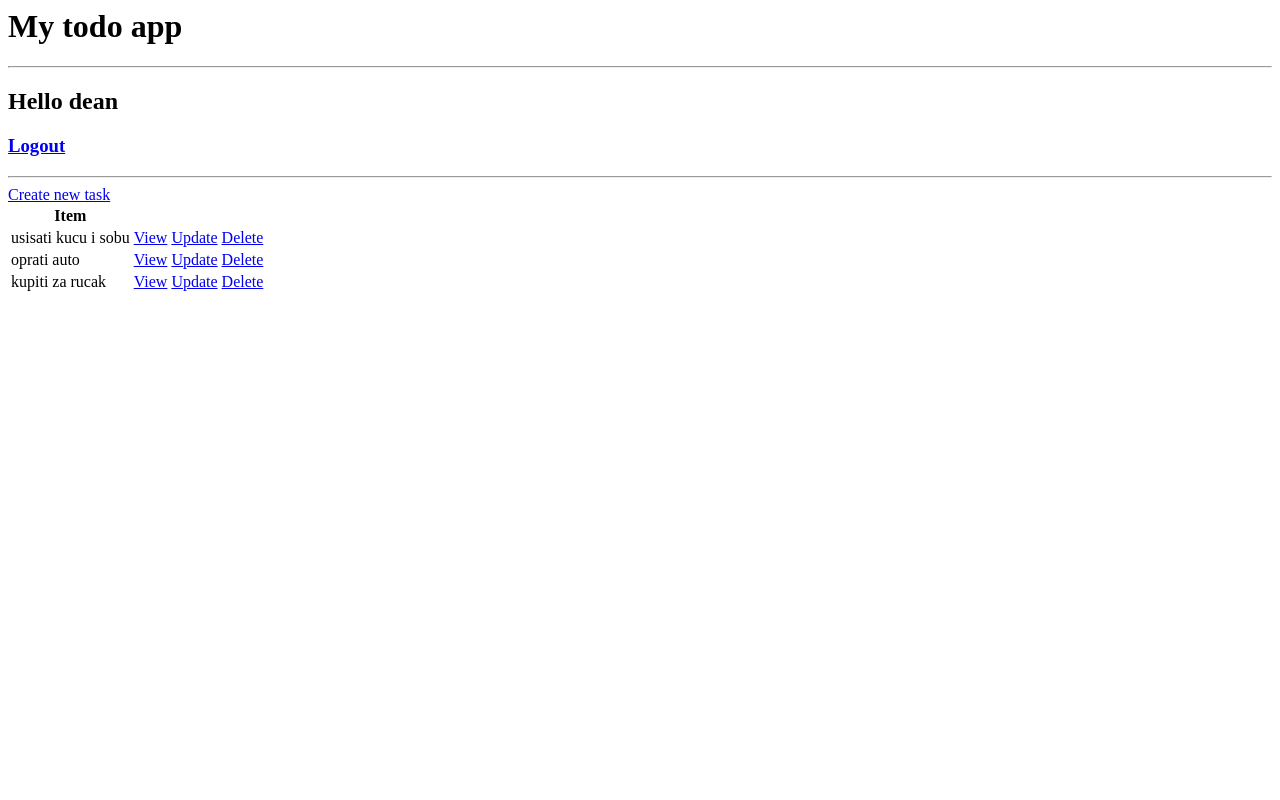
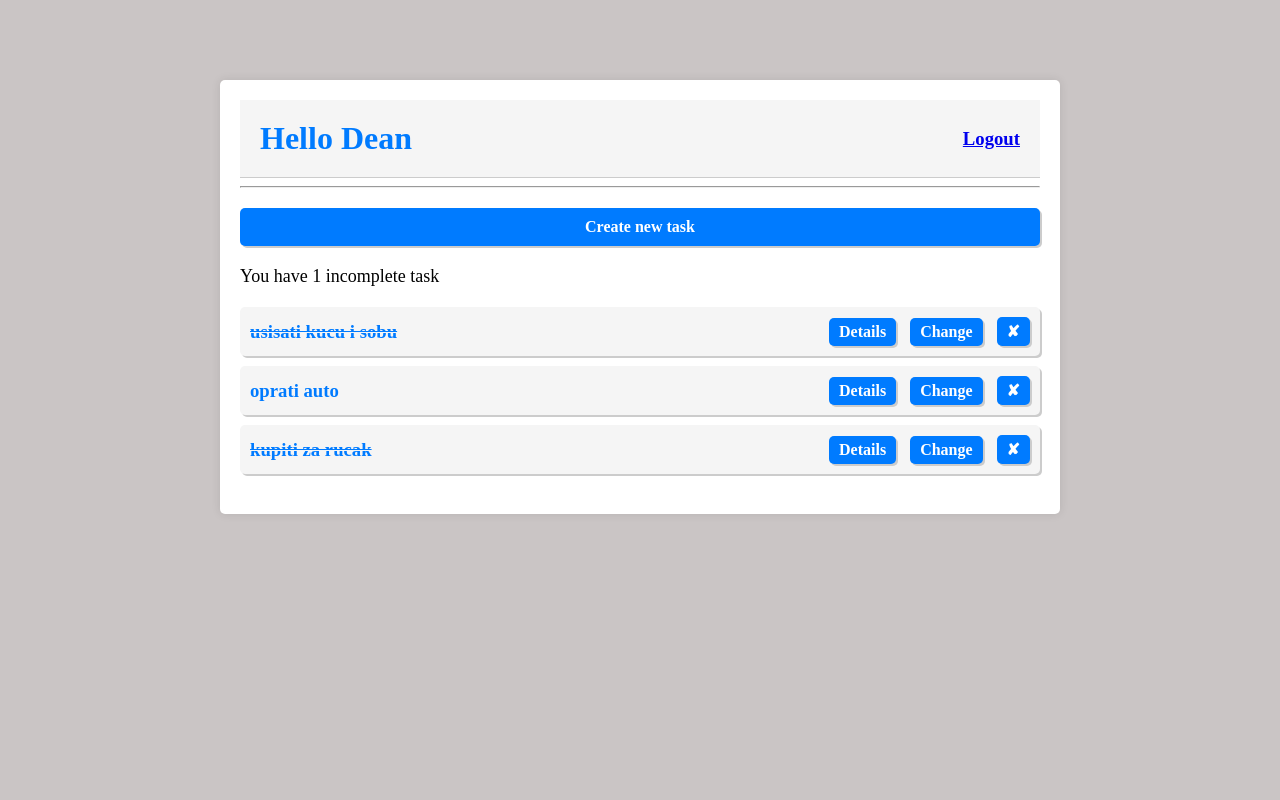
Before and after one commit to deksa89/Django-Todo-App, a Django app: page / in a window 1280 px wide. Run offline with Django 4.2, Linux system fonts and the light colour scheme; a user stored in the database is signed in; data comes from the database, SQL or seed files in the repository; both versions use the stored data as it was after the commit.

Commit message:
styled all form

```diff
--- a/core/templates/core/errand_list.html
+++ b/core/templates/core/errand_list.html
@@ -1,18 +1,55 @@
-<h1>My todo app</h1>
+{% extends 'core/main.html' %}
+{% block content %}
 
+<div class="header">
+    <h2 class="greetings">Hello {{user}}</h2>
+
+    <h3><a href="{% url 'logout' %}">Logout</a></h3>
+</div>
 <hr>
 
-<h2>Hello {{user}}</h2>
+<a class="create-task" href="{% url 'create' %}">Create new task</a>
 
-<h3><a href="{% url 'logout' %}">Logout</a></h3>
-<hr>
+<p>You have {{incompleted_tasks}} incomplete task{{ incompleted_tasks|pluralize:'s' }}</p>
 
-<a href="{% url 'create' %}">Create new task</a>
-<table>
+
+<div class="tasks-table">
+
+    {% for task in errands %}
+
+        {% if task.completed %}
+            <div class="task">
+                <h3 class="task-title"><s>{{task.title}}</s></h3>
+                <div class="link-buttons">
+                    <a class="detail-task" href="{% url 'detail' task.id %}">Details</a>
+                    <a class="update-task" href="{% url 'update' task.id %}">Change</a>
+                    <a class="delete-task" href="{% url 'delete' task.id %}">&#10008;</a>
+                </div>
+            </div>
+        {% else %}
+            <div class="task">
+                <h3 class="task-title">{{task.title}}</h3>
+                <div class="link-buttons">
+                    <a class="detail-task" href="{% url 'detail' task.id %}">Details</a>
+                    <a class="update-task" href="{% url 'update' task.id %}">Change</a>
+                    <a class="delete-task" href="{% url 'delete' task.id %}">&#10008;</a>
+                </div>
+            </div>
+        {% endif %}
+
+    {% empty %}
+        <h3>No items in list</h3>
+    {% endfor %}
+</div>
+
+{% endblock %}
+
+
+<!-- <table>
     <tr>
         <th>Item</th>
+        {% for task in errands %}
     </tr>
-    {% for task in errands %}
         <tr>
             <td>{{task.title}}</td>
             <td><a href="{% url 'detail' task.id %}">View</a></td>
@@ -22,4 +59,4 @@
     {% empty %}
         <h3>No items in list</h3>
     {% endfor %}
-</table>
+</table>  -->
--- /dev/null
+++ b/core/templates/core/main.html
@@ -0,0 +1,354 @@
+<!DOCTYPE html>
+<html>
+<head>
+    <meta charset='utf-8'>
+    <meta http-equiv='X-UA-Compatible' content='IE=edge'>
+    <title>Todo Django</title>
+    <meta name='viewport' content='width=device-width, initial-scale=1'>
+
+    <link rel="preconnect" href="https://fonts.googleapis.com">
+    <link rel="preconnect" href="https://fonts.gstatic.com" crossorigin>
+    <link href="https://fonts.googleapis.com/css2?family=Nunito:wght@200&display=swap" rel="stylesheet">
+
+    <style>
+        body {
+            background-color: rgb(202, 197, 197);
+        }
+
+        .container {
+            max-width: 800px;
+            margin: 5rem auto;
+            padding: 20px;
+            background-color: #fff;
+            border-radius: 5px;
+            box-shadow: 0 0 10px rgba(0, 0, 0, 0.1);
+        }
+
+        .header {
+            display: flex;
+            justify-content: space-between;
+            align-items: center;
+            padding: 20px;
+            background-color: #f5f5f5;
+            border-bottom: 1px solid #ccc;
+        }
+
+        .greetings {
+            font-size: 32px;
+            font-weight: bold;
+            margin: 0;
+            color: #007bff;
+            text-shadow: 1px 1px #f5f5f5;
+            text-transform: capitalize;
+        }
+
+        h3 {
+            margin: 0;
+        }
+
+        .create-task {
+            display: block;
+            margin: 20px 0;
+            padding: 10px;
+            background-color: #007bff;
+            color: white;
+            border-radius: 5px;
+            text-align: center;
+            text-decoration: none;
+            font-weight: bold;
+            box-shadow: 2px 2px #ccc;
+            transition: all 0.3s ease;
+        }
+
+        .create-task:hover {
+            background-color: #0062cc;
+            box-shadow: 3px 3px #ccc;
+        }
+
+        p {
+            margin: 20px 0;
+            font-size: 18px;
+        }
+
+        .tasks-table {
+            margin: 20px 0;
+        }
+
+        .task {
+            display: flex;
+            justify-content: space-between;
+            align-items: center;
+            margin-bottom: 10px;
+            padding: 10px;
+            background-color: #f5f5f5;
+            border-radius: 5px;
+            box-shadow: 2px 2px #ccc;
+            transition: all 0.3s ease;
+        }
+
+        .task:hover {
+            background-color: #ebebeb;
+            box-shadow: 3px 3px #ccc;
+        }
+
+        .task-title {
+            margin: 0;
+            color: #007bff;
+            text-shadow: 1px 1px #f5f5f5;
+        }
+
+        .link-buttons a {
+            display: inline-block;
+            margin-left: 10px;
+            padding: 5px 10px;
+            background-color: #007bff;
+            color: white;
+            border-radius: 5px;
+            text-decoration: none;
+            font-weight: bold;
+            box-shadow: 2px 2px #ccc;
+            transition: all 0.3s ease;
+        }
+
+        .link-buttons a:hover {
+            background-color: #0062cc;
+            box-shadow: 3px 3px #ccc;
+        }
+
+        .detail-headline {
+            font-size: 32px;
+            margin-bottom: 20px;
+        }
+
+        .go-back-btn {
+            display: inline-block;
+            color: #007bff;
+            text-decoration: none;
+            font-weight: bold;
+            margin-bottom: 20px;
+        }
+
+        .go-back-btn:hover {
+            text-decoration: underline;
+        }
+
+        p {
+            margin-bottom: 10px;
+            font-size: 18px;
+        }
+
+        .creator-name {
+            font-weight: bold;
+        }
+
+        .date-created {
+            font-style: italic;
+        }
+
+        .is-completed {
+            font-weight: bold;
+        }
+
+        .create-headline {
+            font-size: 32px;
+            margin-bottom: 20px;
+        }
+
+        .go-back-create {
+            display: inline-block;
+            color: #007bff;
+            text-decoration: none;
+            font-weight: bold;
+            margin-bottom: 20px;
+        }
+
+        .go-back-create:hover {
+            text-decoration: underline;
+        }
+
+        .create-form {
+            max-width: 500px;
+            margin: 0 auto;
+        }
+
+        .create-form label {
+            display: block;
+            margin-bottom: 10px;
+            font-weight: bold;
+        }
+
+        .create-form input[type="text"],
+        .create-form textarea {
+            width: 100%;
+            padding: 10px;
+            margin-bottom: 20px;
+            font-size: 18px;
+        }
+
+        .create-form input[type="submit"] {
+            display: block;
+            margin: 0 auto;
+            padding: 10px 20px;
+            background-color: #007bff;
+            color: white;
+            font-size: 18px;
+            font-weight: bold;
+            border: none;
+            border-radius: 5px;
+            cursor: pointer;
+        }
+
+        .create-form input[type="submit"]:hover {
+            background-color: #0056b3;
+        }
+
+        .delete-headline {
+            font-size: 2em;
+            margin-top: 1em;
+          }
+
+          .go-back-delete {
+            color: blue;
+            text-decoration: none;
+            margin-bottom: 1em;
+            display: block;
+          }
+
+          .delete-message {
+            border: 1px solid red;
+            padding: 1em;
+            margin-bottom: 1em;
+          }
+
+          .delete-title {
+            font-weight: bold;
+          }
+
+          .delete-warning {
+            color: red;
+          }
+
+          .delete-form {
+            display: inline-block;
+          }
+
+          .delete-btn {
+            background-color: red;
+            color: white;
+            border: none;
+            padding: 0.5em 1em;
+            border-radius: 4px;
+            cursor: pointer;
+          }
+
+          .delete-btn:hover {
+            background-color: maroon;
+          }
+
+          .login-headline {
+            font-size: 2em;
+            text-align: center;
+        }
+
+        .login-form {
+            display: flex;
+            flex-direction: column;
+            align-items: center;
+            margin: 2em 0;
+        }
+
+        .login-form input[type="text"],
+        .login-form input[type="password"] {
+            width: 100%;
+            padding: 0.5em;
+            margin: 0.5em 0;
+            border: 1px solid #ccc;
+            border-radius: 5px;
+            font-size: 1.2em;
+        }
+
+        .login-form input[type="submit"] {
+            background-color: #007bff;
+            color: white;
+            padding: 0.5em;
+            border: none;
+            border-radius: 5px;
+            font-size: 1.2em;
+            cursor: pointer;
+        }
+
+        .login-to-register {
+            text-align: center;
+            margin-top: 1em;
+        }
+
+        .login-to-register a {
+            color: #007bff;
+            text-decoration: none;
+        }
+
+        .login-to-register a:hover {
+            text-decoration: underline;
+        }
+
+        .register-headline {
+            font-size: 2rem;
+            text-align: center;
+        }
+
+        .register-form {
+        display: flex;
+        flex-direction: column;
+        margin: 0 auto;
+        max-width: 400px;
+        }
+
+        .register-form input[type="text"],
+        .register-form input[type="password"],
+        .register-form input[type="email"] {
+        display: block;
+        width: 93.5%;
+        padding: 0.75rem;
+        border: 1px solid #ccc;
+        margin-bottom: 1rem;
+        }
+
+        .register-btn {
+        background-color: #007bff;
+        color: white;
+        padding: 0.5em;
+        border: none;
+        border-radius: 5px;
+        font-size: 1.2em;
+        cursor: pointer;
+        transition: background-color 0.3s ease-in-out;
+        }
+
+        .register-btn:hover {
+        background-color: #0069d9;
+        }
+
+        .register-to-login {
+        margin-top: 1rem;
+        text-align: center;
+        }
+
+        .register-to-login a {
+        color: #007bff;
+        text-decoration: none;
+        }
+
+        .register-to-login a:hover {
+        text-decoration: underline;
+        }
+
+    </style>
+</head>
+<body>
+    <div class="container">
+        {% block content %}
+
+        {% endblock %}
+    </div>
+</body>
+</html>
--- a/core/views.py
+++ b/core/views.py
@@ -1,11 +1,12 @@
+# from django.views.generic.list import ListView
+# from django.views.generic.detail import DetailView
+# from django.views.generic.edit import CreateView, UpdateView, DeleteView
+# from django.urls import reverse_lazy
+# from django.contrib.auth.views import LoginView
+# from django.views.generic.edit import FormView
+# from django.contrib.auth.forms import UserCreationForm
+
 from django.shortcuts import render, redirect, get_object_or_404
-from django.views.generic.list import ListView
-from django.views.generic.detail import DetailView
-from django.views.generic.edit import CreateView, UpdateView, DeleteView
-from django.urls import reverse_lazy
-from django.contrib.auth.views import LoginView
-from django.views.generic.edit import FormView
-from django.contrib.auth.forms import UserCreationForm
 from django.contrib.auth import login, authenticate, logout
 from django.contrib.auth.decorators import login_required
 
@@ -71,9 +72,10 @@ from .forms import ErrandForm, LoginForm, RegisterForm
 def errand_list(request):
     if request.method == "GET":
         errands = Errand.objects.filter(created_by=request.user)  # filtriramo po polju unutar baze podataka i ispisujemo samo taskove koje je autentificirana osoba kreirala
-
+        incompleted_tasks = len(errands.filter(completed=False))  # broj ne dovrsenih taskova koje ispisujemo na errand_list.html
         return render(request, 'core/errand_list.html', {
-            'errands': errands
+            'errands': errands,
+            'incompleted_tasks': incompleted_tasks,
         })
 
 
@@ -81,7 +83,6 @@ def errand_list(request):
 def errand_detail(request, pk):
     if request.method == "GET":
         errand = Errand.objects.get(pk=pk)
-
         return render(request, 'core/errand_detail.html', {
             'errand': errand
         })
@@ -91,13 +92,11 @@ def errand_detail(request, pk):
 def errand_create(request):
     if request.method == "POST":
         form = ErrandForm(request.POST)
-
         if form.is_valid():
             errand = form.save(commit=False)
             errand.created_by = request.user
             errand.save()
             return redirect('errands') # ako zelis vidjeti kreirani task: return redirect('detail', pk=errand.pk), to ce nas preusmjeriti na detail url
-
     else:
         form = ErrandForm()
     return render(request, 'core/errand_create.html', {
@@ -156,7 +155,6 @@ def errand_login(request):
     })
 
 
-#DODANO KAO FUNCTION-BASED VIEWS, U KLASNIMA JE LOGOUT U VIEWS.PY
 def errand_logout(request):
     logout(request)
     return redirect('errands')
```
Also changed, not shown: core/templates/core/errand_create.html (+9 -4 lines), core/templates/core/errand_delete.html (+10 -5 lines), core/templates/core/errand_detail.html (+11 -6 lines), core/templates/core/login.html (+9 -4 lines), core/templates/core/register.html (+19 -5 lines), db.sqlite3.
